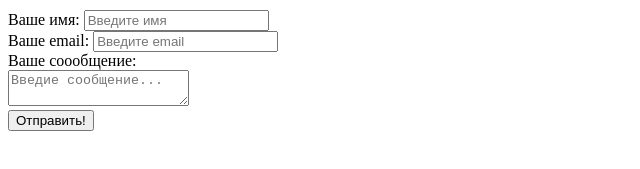
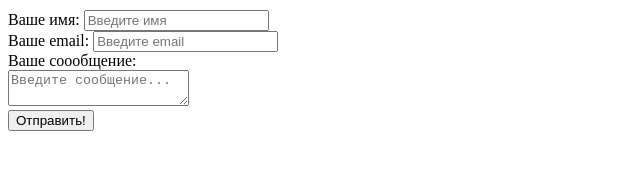
Before and after one commit to NekitStar23/resume_public, a plain HTML site: page index.html in a window 1280 px wide. Shown: the part 581-750 px from the top of the page, 0-640 px from the left. Drawn offline with Linux system fonts and the light colour scheme; a script that the page names is missing.

Commit message:
Update index.html

```diff
--- a/index.html
+++ b/index.html
@@ -39,7 +39,7 @@
 
      <label for="message">Ваше соообщение:</label>
      <br>
-     <textarea id="meesage" placeholder="Введие сообщение..."></textarea>
+     <textarea id="meesage" placeholder="Введите сообщение..."></textarea>
     </div>
 
     <a href="thanks.html"><button>Отправить!</button></a>
```
